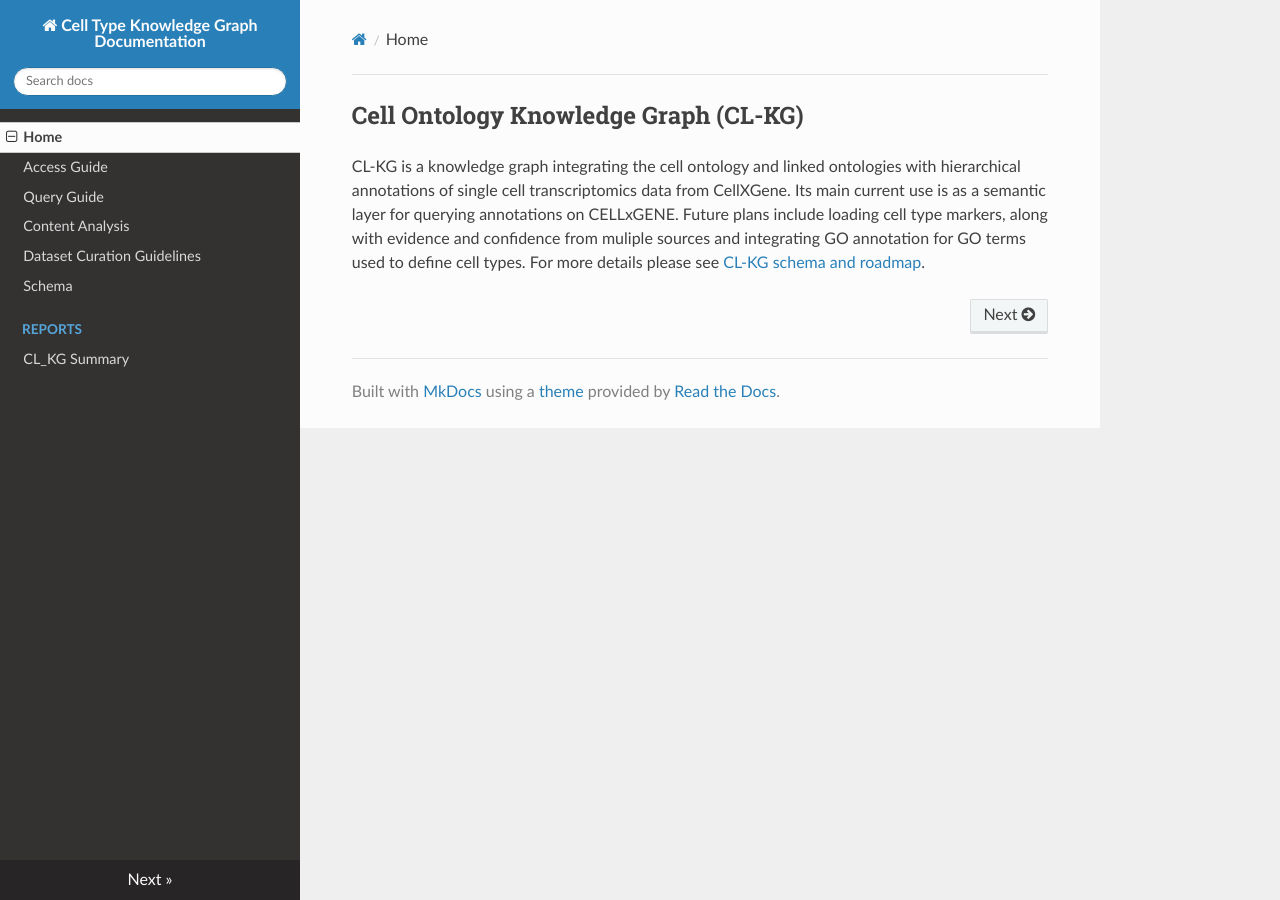
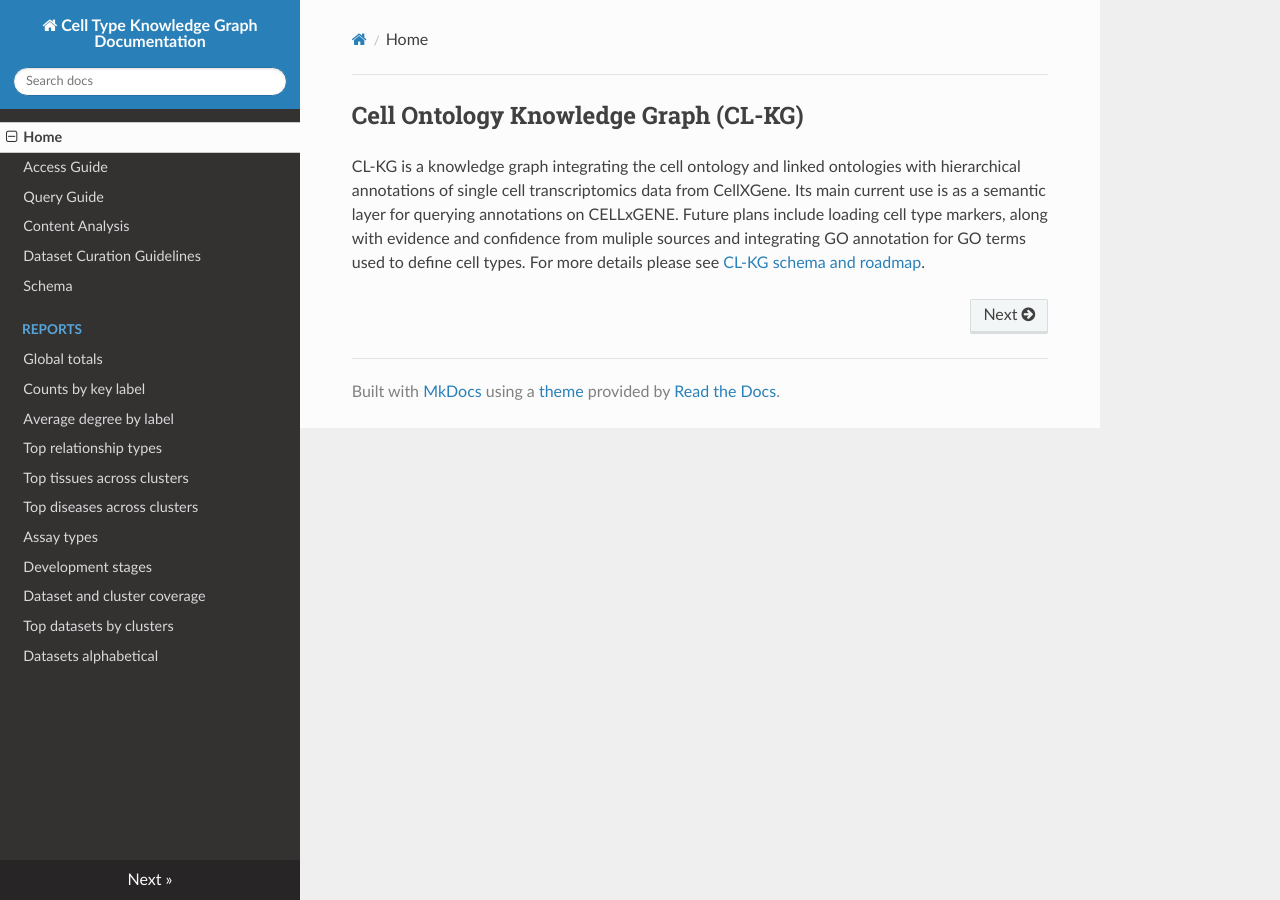
Before and after one commit to Cellular-Semantics/CL_KG, an MkDocs documentation site: the page built from docs/index.md, in a window 1280 px wide. Built offline with MkDocs 1.6.1, drawn with Linux system fonts in a browser that asks for light colours; nearby versions of some CDN libraries.

Commit message:
Updated Reports section in mkdocs.yml

```diff
--- a/mkdocs.yml
+++ b/mkdocs.yml
@@ -7,7 +7,18 @@ nav:
   - Dataset Curation Guidelines: dataset_curation_guidelines.md
   - Schema: schema.md
   - Reports:
-      - CL_KG Summary: reports/clkg-summary.md
+      - Global totals: reports/sections/01-global-totals.md
+      - Counts by key label: reports/sections/02-counts-by-key-label.md
+      - Average degree by label: reports/sections/03-average-degree-by-label.md
+      - Top relationship types: reports/sections/04-top-relationship-types.md
+      - Top tissues across clusters: reports/sections/05-top-tissues.md
+      - Top diseases across clusters: reports/sections/06-top-diseases.md
+      - Assay types: reports/sections/07-assay-types.md
+      - Development stages: reports/sections/08-development-stages.md
+      - Dataset and cluster coverage: reports/sections/09-dataset-cluster-coverage.md
+      - Top datasets by clusters: reports/sections/10-dataset-coverage.md
+      - Datasets alphabetical: reports/sections/11-datasets-alphabetical.md
+
 theme: readthedocs
 docs_dir: docs
 
```
